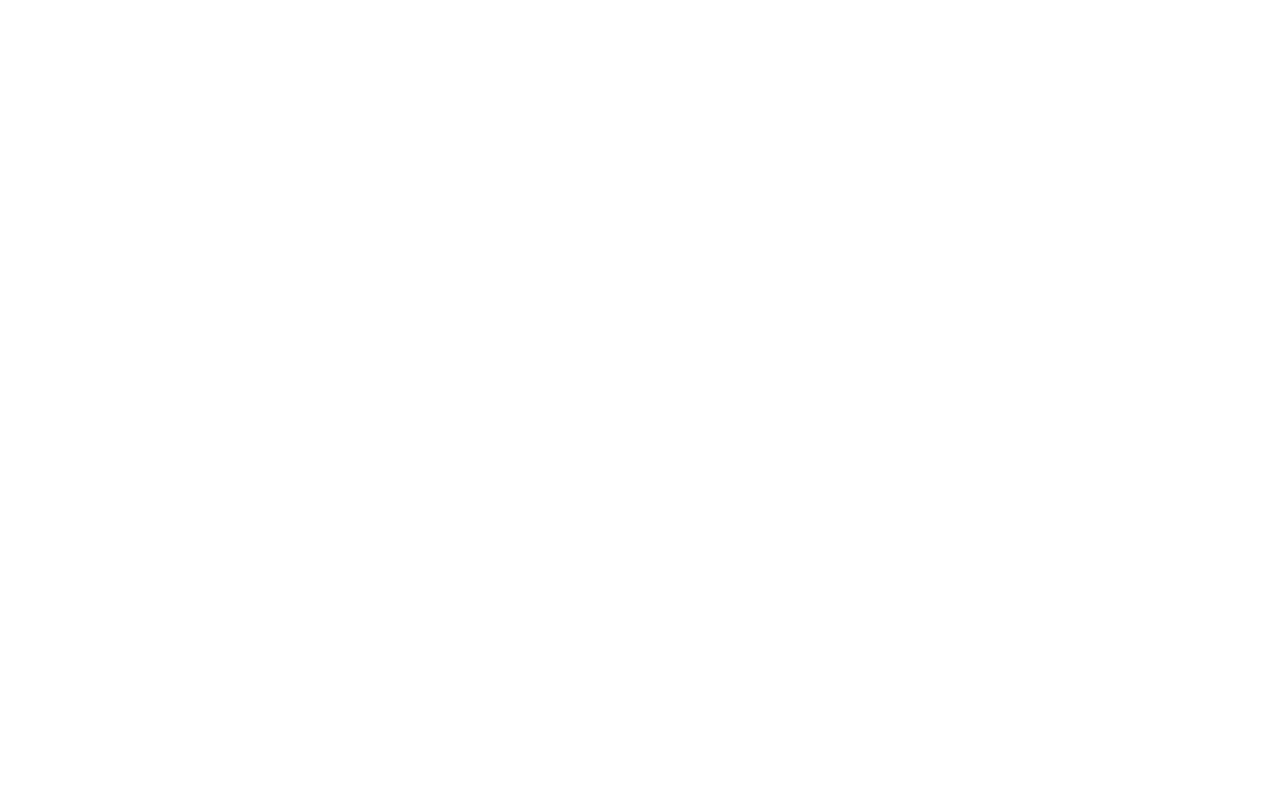
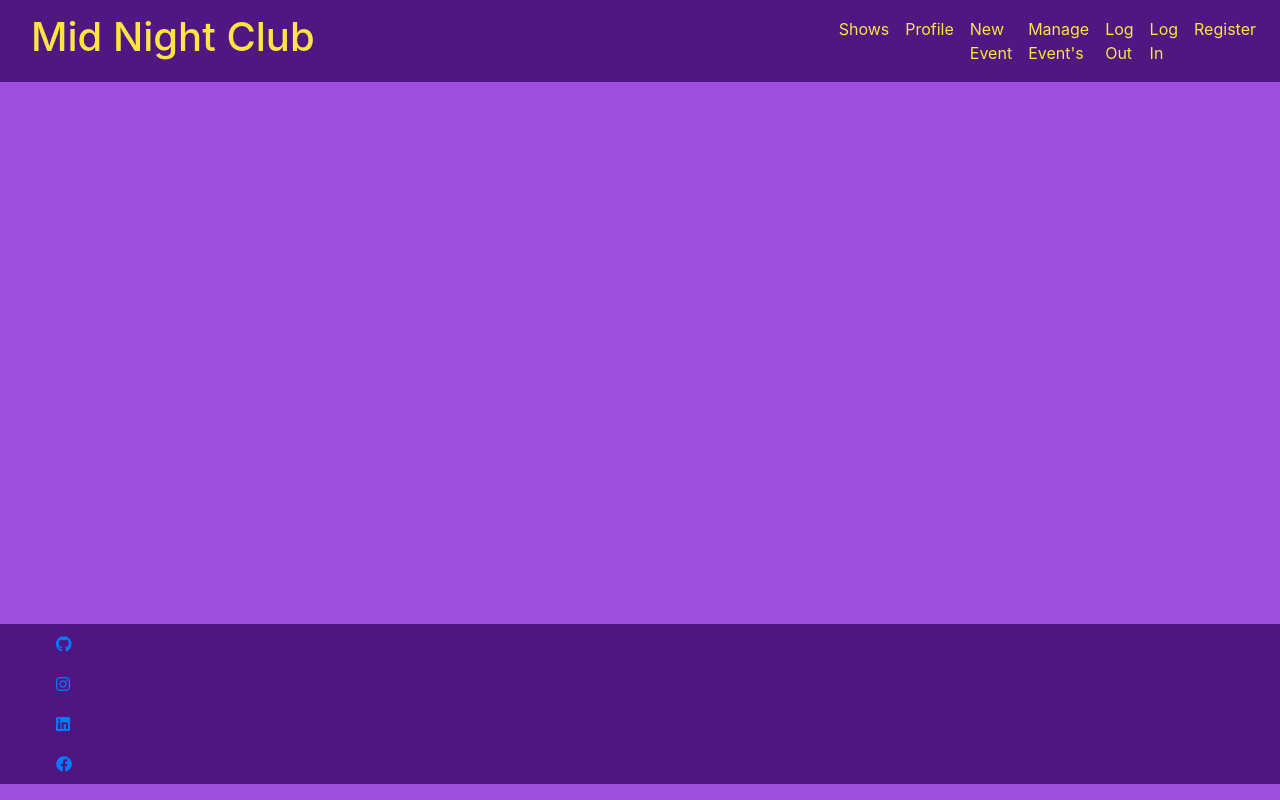
Before and after one commit to Code-Institute-Submissions/midnight-club-ms3, a Flask app: page / in a window 1280 px wide. Before the commit the page is empty. Run offline with Flask 2, Linux system fonts and the light colour scheme; a database or web service that is not in the repository returns one stand-in record (values such as "Sample title"); some libraries are stand-ins or nearby versions.

Commit message:
Added Basic Navbar

```diff
--- a/static/css/style.css
+++ b/static/css/style.css
@@ -0,0 +1,20 @@
+.nav-bg {
+    background-color: rgba(60, 9, 108, 0.8);
+}
+
+.nav-text a {
+    color: rgb(254, 228, 64);
+}
+
+body {
+    background-color: #9D4EDD;
+    color: white;
+}
+
+.card-bg {
+    background-color: rgba(103, 40, 158, 0.5);
+}
+
+.card-body{
+    color: white;
+}
--- a/templates/base.html
+++ b/templates/base.html
@@ -13,9 +13,64 @@
     <title>Midnight Club</title>
 </head>
 <body>
+    <header>
+        <nav class="navbar navbar-expand-lg nav-text nav-bg">
+            <div class="container-fluid">
+                <a class="navbar-brand" href="{{ url_for('show_display') }}">
+                    <h1 id="logo">Mid Night Club</h1>
+                </a>
+                <button class="navbar-toggler fas fa-bars" type="button" data-toggle="collapse" data-target="#mobile-navdrop"
+                    aria-controls="mobile-navdrop" aria-expanded="false" aria-label="Toggle navigation">
+                    <span class="navbar-toggler-icon"></span>
+                </button>
+            </div>
+            <div class="collapse navbar-collapse" id="mobile-navdrop">
+                <ul class="navbar-nav">
+                    <li class="nav-item">
+                        <a class="nav-link" href="{{ url_for('show_display') }}">Shows</a>
+                    </li>
+                    <li class="nav-item">
+                        <a class="nav-link" href="#">Profile</a>
+                    </li>
+                    <li class="nav-item">
+                        <a class="nav-link" href="#">New Event</a>
+                    </li>
+                    <li class="nav-item">
+                        <a class="nav-link" href="#">Manage Event's</a>
+                    </li>
+                    <li class="nav-item">
+                        <a class="nav-link" href="#">Log Out</a>
+                    </li>
+                    <li class="nav-item">
+                        <a class="nav-link" href="#">Log In</a>
+                    </li>
+                    <li class="nav-item">
+                        <a class="nav-link" href="#">Register</a>
+                    </li>
+                </ul>
+            </div>
+        </nav>
+    </header>
 
     {% block content %}
     {% endblock %}
+
+    <footer>
+        <ul class="nav-bg nav-bar navbar-dark fixed-bottom" id="nav-footer">
+            <li class="nav-link"><a href="https://github.com/" target="_blank"><i
+                class="fab fa-github"></i></a></li>
+            <li class="nav-link"><a href="https://www.instagram.com/" target="_blank"><i
+                class="fab fa-instagram"></i></a></li>
+            <li class="nav-link"><a href="https://www.linkedin.com" target="_blank"><i
+                class="fab fa-linkedin"></i></a></li>
+            <li class="nav-link"><a href="https://www.facebook.com/" target="_blank"><i
+                class="fab fa-facebook"></i></a></li>
+        </ul>
+    </footer>
+
+
+
+
 
     <script src="https://code.jquery.com/jquery-3.5.1.js"
         integrity="sha256-QWo7LDvxbWT2tbbQ97B53yJnYU3WhH/C8ycbRAkjPDc=" crossorigin="anonymous"></script>
--- a/templates/shows.html
+++ b/templates/shows.html
@@ -1,5 +1,6 @@
 {% extends "base.html" %}
 {% block content %}
+
 
     {% for show in shows %}
         {{ show.show_name }}<br>
@@ -10,4 +11,5 @@
         {{ show.show_description }}<br>
     {% endfor %}
 
+
 {% endblock %}
```
